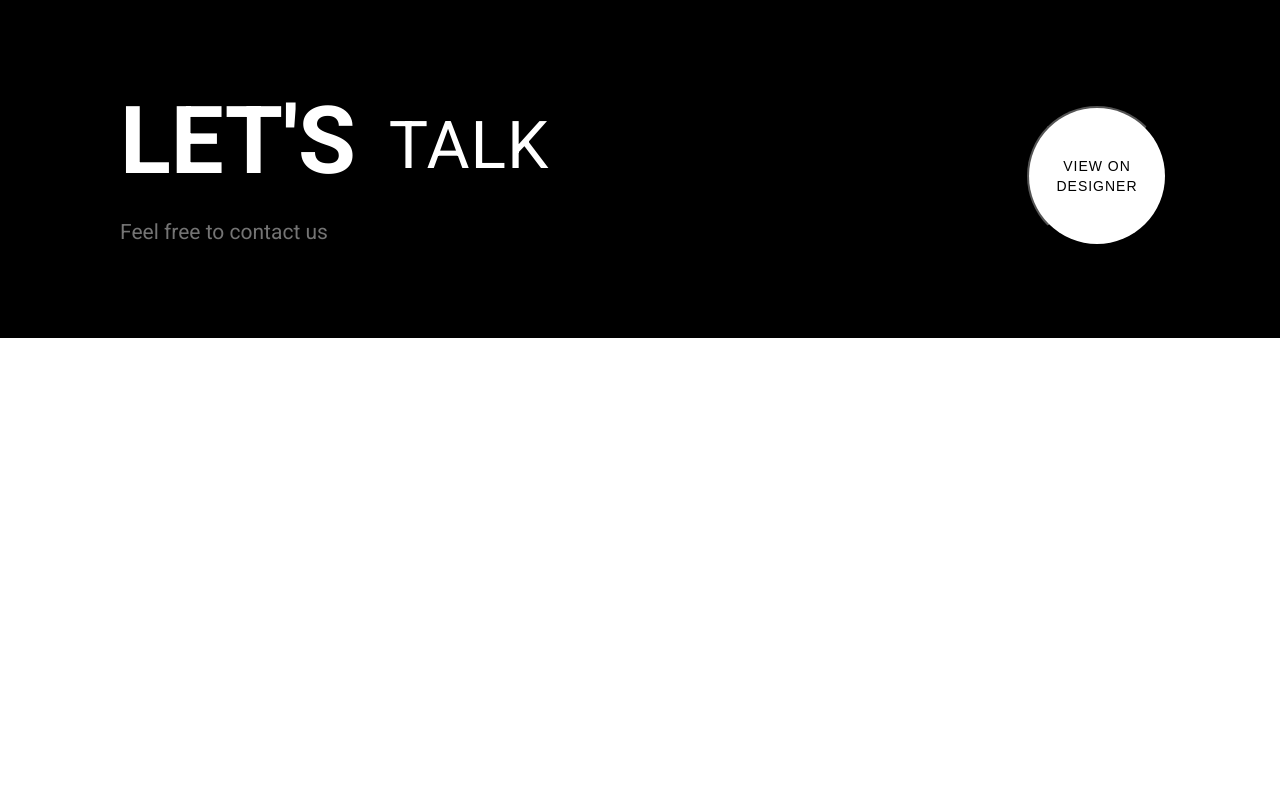
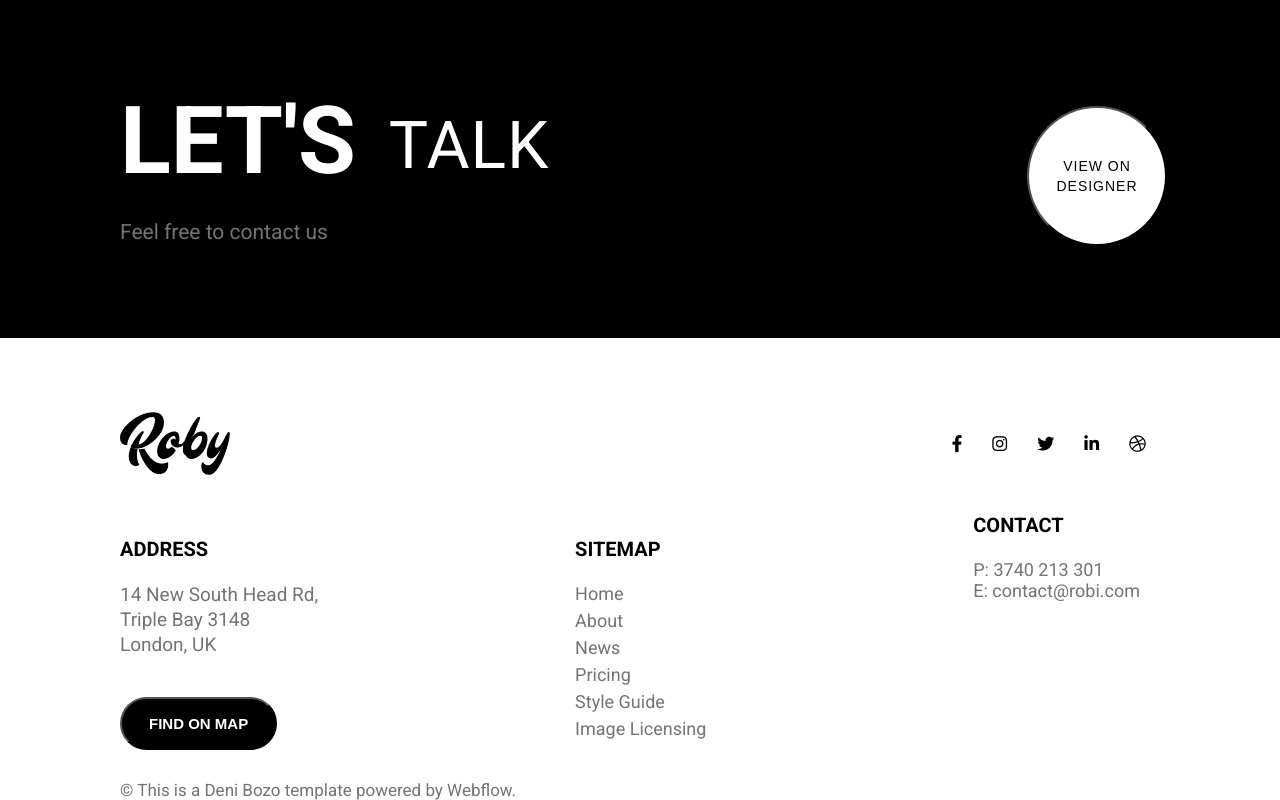
Before and after one commit to Skittels05/Web-Programming, a plain HTML site: page ROBY.html in a window 1280 px wide. Shown: the part 7354-8154 px from the top of the page. Before the commit the page ends 7692 px from the top, so only its background shows below. Drawn offline with Linux system fonts and the light colour scheme.

Commit message:
feat: add footer

```diff
--- a/ROBY.html
+++ b/ROBY.html
@@ -6,6 +6,7 @@
     <title>Roby</title>
     <link rel="stylesheet" href="style.css">
     <link href="https://fonts.googleapis.com/css2?family=Roboto:wght@400;700&display=swap" rel="stylesheet">
+    <link rel="stylesheet" href="https://cdnjs.cloudflare.com/ajax/libs/font-awesome/6.0.0/css/all.min.css">
 </head>
 <body>
     <header>
@@ -291,5 +292,45 @@
             <button class="circle3">view on <br>designer</button>
         </section>
     </main>
+    <footer>
+        <div class="social_logo">
+            <img src="./assets/roby.png" alt="roby">
+            <div class="social-icons">
+                <a href="https://facebook.com" target="_blank"><i class="fab fa-facebook-f"></i></a>
+                <a href="https://instagram.com" target="_blank"><i class="fab fa-instagram"></i></a>
+                <a href="https://twitter.com" target="_blank"><i class="fab fa-twitter"></i></a>
+                <a href="https://linkedin.com" target="_blank"><i class="fab fa-linkedin-in"></i></a>
+                <a href="https://dribbble.com" target="_blank"><i class="fa-brands fa-dribbble"></i></a>
+            </div>
+        </div>
+        <div class="prelast">
+            <div class="addressf">
+                <h5>address</h5>
+                <p>14 New South Head Rd,</p>
+                <p>Triple Bay 3148</p>
+                <p>London, UK</p>
+                <button class="map">find on map</button>
+            </div>
+            <div class="sitemapf">
+                <h5>sitemap</h5>
+                <nav>
+                    <ul>
+                        <li><a href=""></a>Home</li>
+                        <li><a href=""></a>About</li>
+                        <li><a href=""></a>News</li>
+                        <li><a href=""></a>Pricing</li>
+                        <li><a href=""></a>Style Guide</li>
+                        <li><a href=""></a>Image Licensing</li>
+                    </ul>
+                </nav>
+            </div>
+            <div class="contactf">
+                <h5>contact</h5>
+                <p>P: 3740 213 301</p>
+                <p>E: contact@robi.com</p>
+            </div>
+        </div>
+        <p class="copyright">&copy; This is a Deni Bozo template powered by Webflow.</p>
+    </footer>
 </body>
 </html>
--- a/style.css
+++ b/style.css
@@ -717,3 +717,91 @@ button:hover
     line-height: 2.52rem;
     margin-bottom: 9.3rem;
 }
+footer
+{
+    padding-inline: 12rem;
+}
+.social_logo
+{
+    display: flex;
+    justify-content: space-between;
+    margin-top: 7.4rem;
+}
+.social_logo img
+{
+    width: 11rem;
+}
+.social-icons
+{
+    margin-top: 2.2rem;
+    display: flex;
+    gap: 3rem;
+    margin-right: 1.4rem;
+}
+.social-icons a {
+    color:black;
+    font-size: 1.7rem;
+}
+.social-icons a:hover {
+    opacity: 50%;
+}
+.prelast
+{
+    display: flex;
+    justify-content: space-between;
+}
+footer h5
+{
+    font-weight: bold;
+    font-size: 2rem;
+    color:black;
+    text-transform: uppercase;
+    margin-bottom: 2.2rem;
+}
+.addressf
+{
+    margin-top: 6.2rem;
+}
+.addressf p
+{
+    font-size: 1.9rem;
+    line-height: 2.47rem;
+}
+.sitemapf
+{
+    margin-top: 6.2rem;
+}
+.sitemapf ul
+{
+    list-style: none;
+}
+.sitemapf ul li
+{
+    margin-top: 0.6rem;
+}
+.contactf
+{
+    margin-top: 3.8rem;
+    position: relative;
+    right: 2rem;
+}
+.map
+{
+    margin-top: 4rem;
+    width:fit-content;
+    padding: 0 1.5rem;
+    background-color:black;
+    color:white;
+    border-radius:30px;
+    font-size: 1.5rem;
+    text-transform: uppercase;
+    font-weight: bold;
+    padding:0 2.7rem;
+    padding-top: 1.6rem;
+    padding-bottom: 1.6rem;
+}
+.copyright
+{
+    margin-top: 3rem;
+    font-size: 1.7rem;
+}
```
